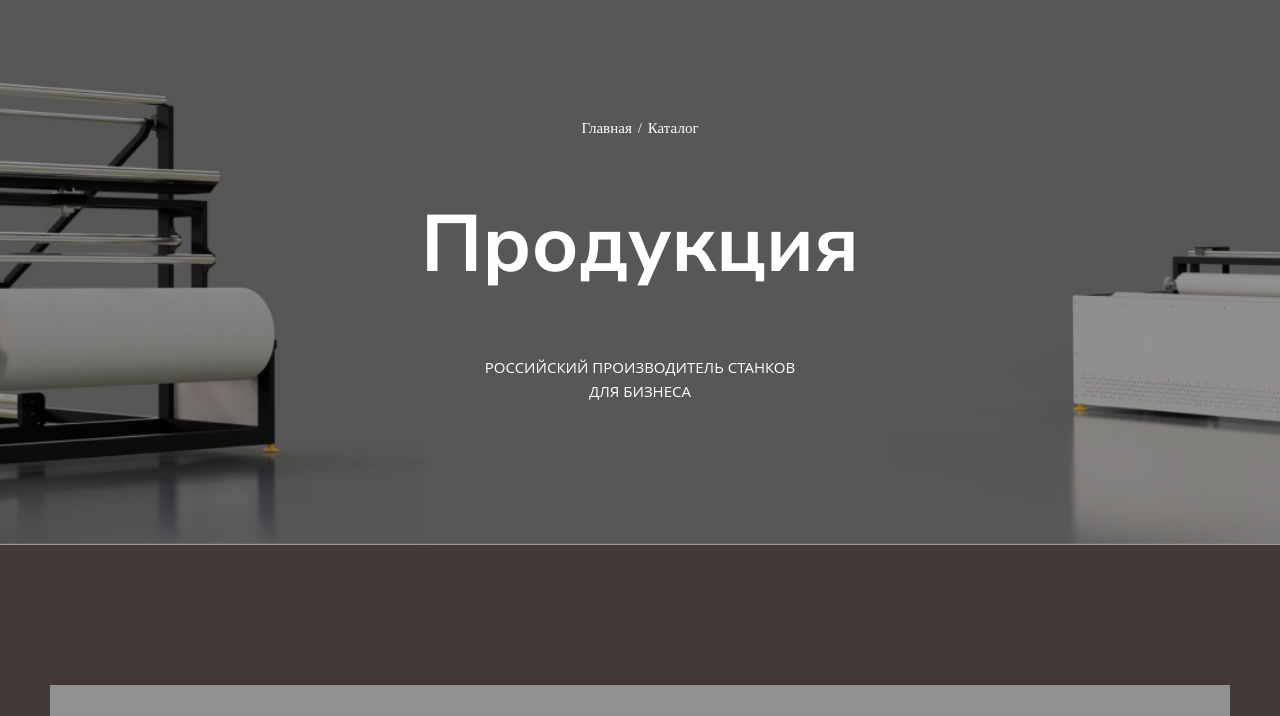
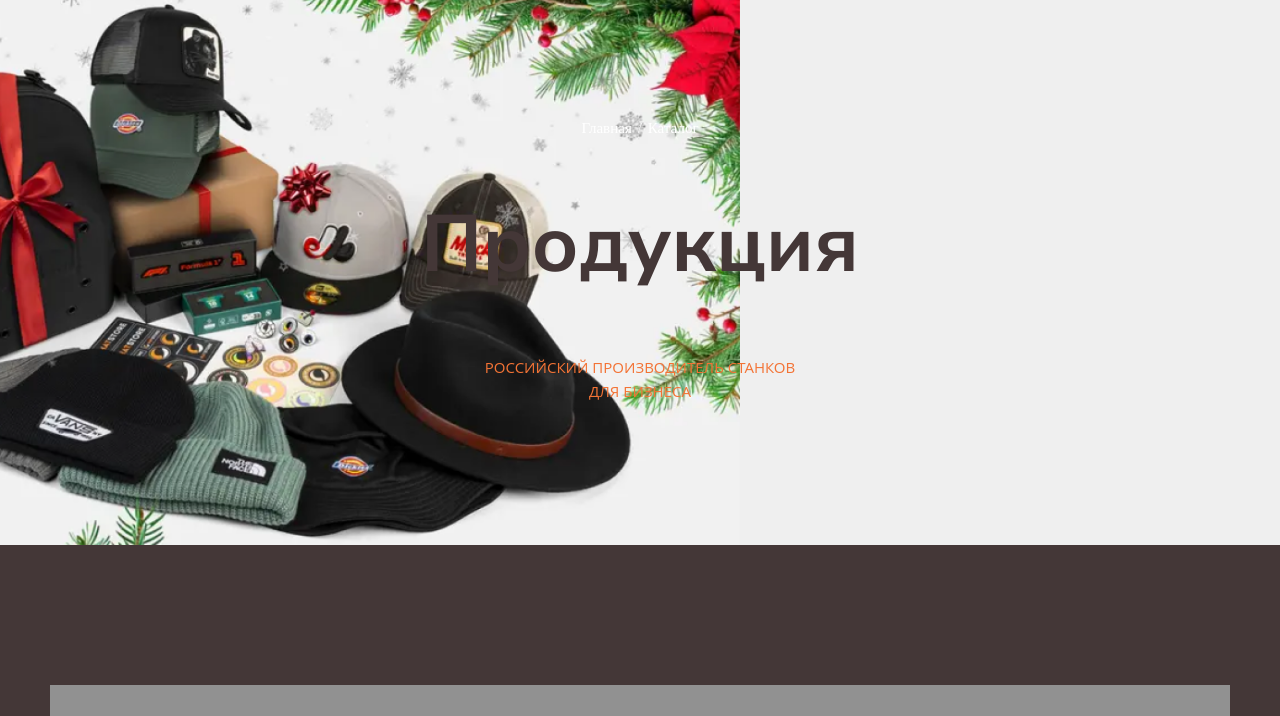
Before and after one commit to L0chka/project, a plain HTML site: page index.html in a window 1280 px wide. Shown: the part 84-800 px from the top of the page. Drawn offline with Linux system fonts and the light colour scheme.

Commit message:
v academii

```diff
--- a/styles/main.css
+++ b/styles/main.css
@@ -108,7 +108,7 @@ nav{
 }
 
 .hero{
-    background-image: url(../img/Group\ 3.jpg);
+    background-image: url(../img/banner.png);
     background-repeat: no-repeat;
     background-size: cover;
     background-position: center center;
@@ -118,7 +118,7 @@ nav{
 }
 .hero-title{
     font-family: var(--NS);
-    color: var(--light);
+    color: var(--dark);
     font-size: 80px;
     font-weight: 700;
     padding-top: 8px;
@@ -126,7 +126,7 @@ nav{
 .hero-discription{
     font-size: 15px;
     font-family: var(--OS);
-    color: rgb(var(--WL));
+    color: var(--accent-dark);
     max-width: 320px;
     margin: 0 auto;
     line-height: 160%;
```
Also changed, not shown: img/Group 3.jpg (deleted), img/banner.png (added).
